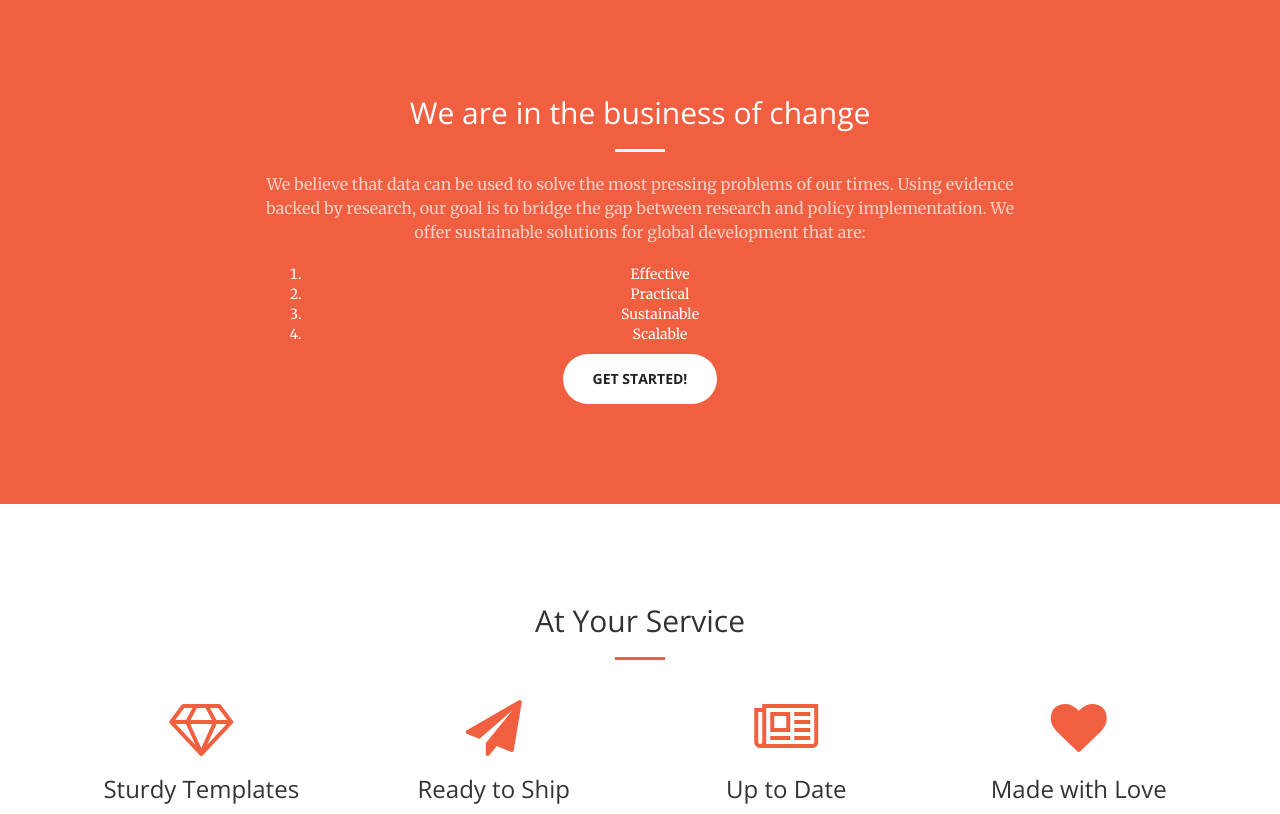
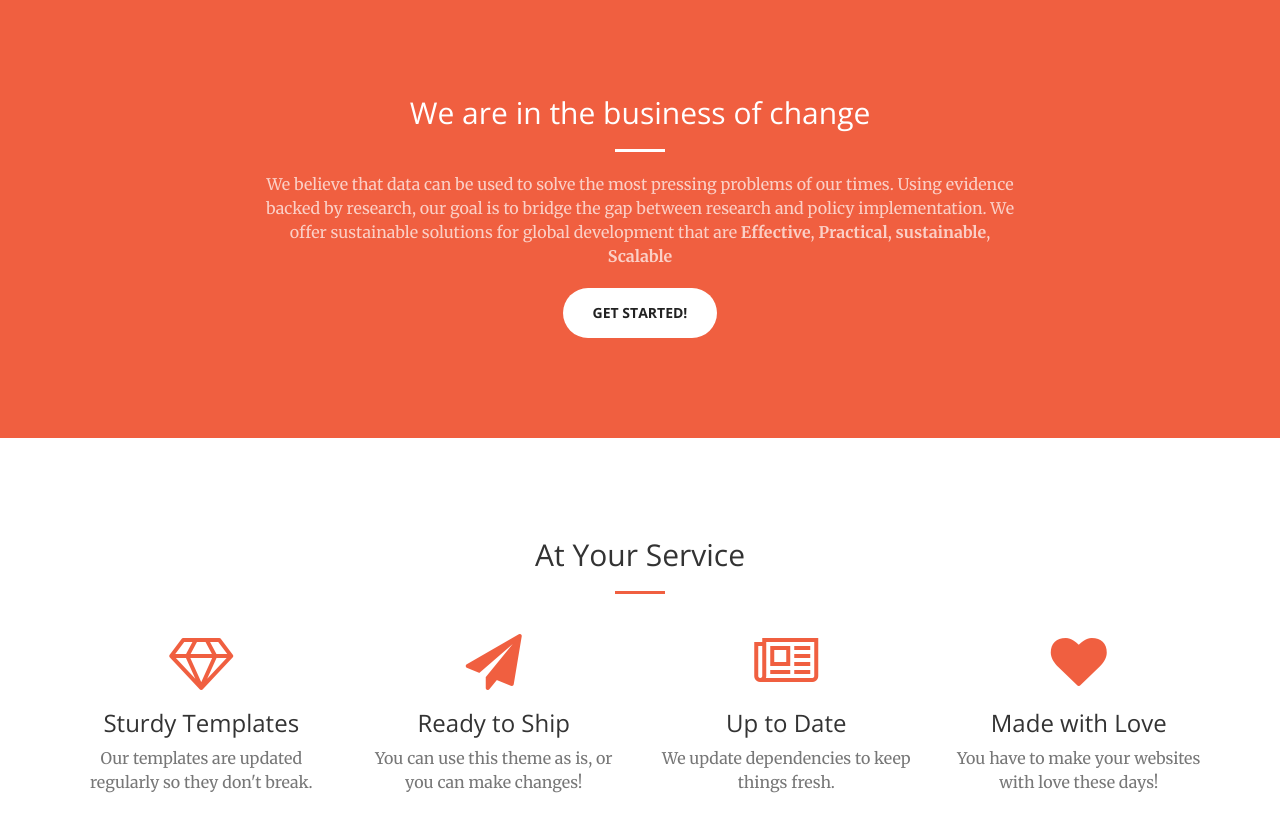
Before and after one commit to datapolicy/datapolicy, a Jekyll site: the page built from index.html, in a window 1280 px wide and 900 px high, scrolled down 818 px, cut to the strip 86-900 px from the top of the window. Built offline with Jekyll 4.4.1, drawn with Linux system fonts in a browser that asks for light colours.

Commit message:
Added header description

```diff
--- a/_includes/call-to-action.html
+++ b/_includes/call-to-action.html
@@ -4,13 +4,7 @@
             <div class="col-lg-8 col-lg-offset-2 text-center">
                 <h2 class="section-heading">We are in the business of change</h2>
                 <hr class="light">
-                <p class="text-faded">We believe that data can be used to solve the most pressing problems of our times. Using evidence backed by research, our goal is to bridge the gap between research and policy implementation. We offer sustainable solutions for global development that are: </p>
-                <ol style="list-style-type:1;">
-                    <li>Effective</li>
-                    <li>Practical</li>
-                    <li>Sustainable</li>
-                    <li>Scalable</li>
-                </ol>
+                <p class="text-faded">We believe that data can be used to solve the most pressing problems of our times. Using evidence backed by research, our goal is to bridge the gap between research and policy implementation. We offer sustainable solutions for global development that are <strong> Effective</strong>, <strong>Practical</strong>, <strong>sustainable</strong>, <strong>Scalable</strong> </p>
                 <a href="#" class="btn btn-default btn-xl">Get Started!</a>
             </div>
         </div>
```
